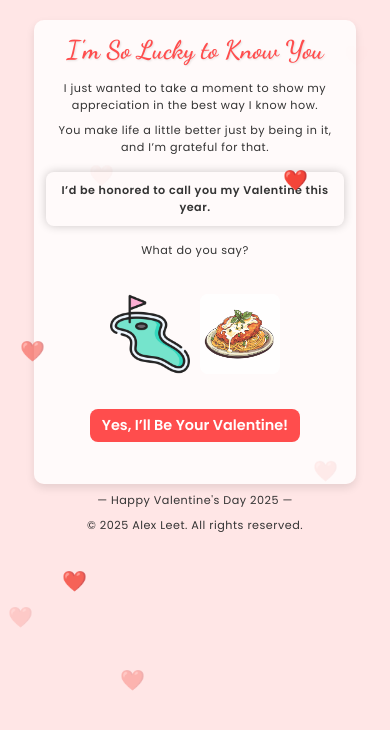
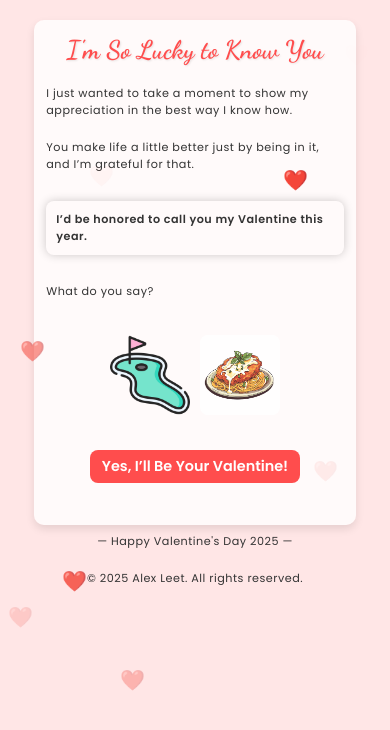
Before and after one commit to AlexLeetDev/valentines-website, a plain HTML site: page index.html in a window 390 px wide. Drawn offline with Linux system fonts and the light colour scheme.

Commit message:
Made minor tweaks to the layout/styles and tested the changes.

```diff
--- a/styles.css
+++ b/styles.css
@@ -180,6 +180,27 @@ span {
 ============================================================ */
 
 @media (max-width: 480px) {
+    /* Left-align specific paragraphs */
+    .main-content p:not(:last-child):not(.highlight) {
+        text-align: left;
+    }
+
+    /* Keep header and footer centered */
+    h1, footer {
+        text-align: center;
+    }
+
+    /* Ensure "What do you say?" is centered */
+    .main-content p:last-child {
+        text-align: center;
+    }
+
+    /* Highlighted text remains left-aligned on small screens */
+    .highlight {
+        text-align: left;
+    }
+
+    /* Adjustments for smaller images and text */
     .side-image {
         width: 70px;
     }
@@ -187,11 +208,12 @@ span {
     h1 {
         font-size: 1.6em;
         margin-top: 2px;
-        margin-bottom: 15px;
+        margin-bottom: 20px;
     }
 
     p {
         font-size: 0.7em;
+        margin-bottom: 20px;
     }
 
     .button {
```
